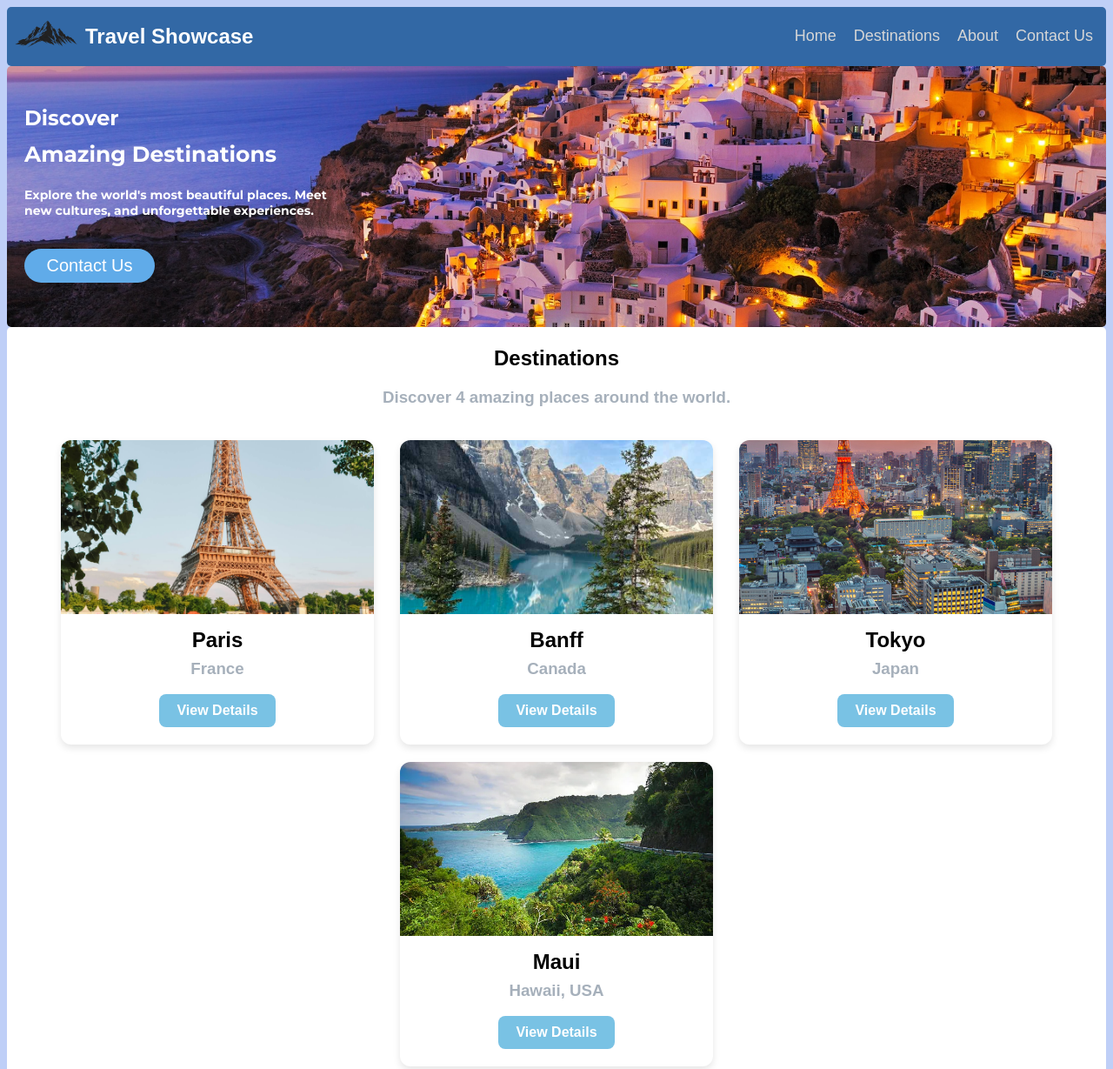
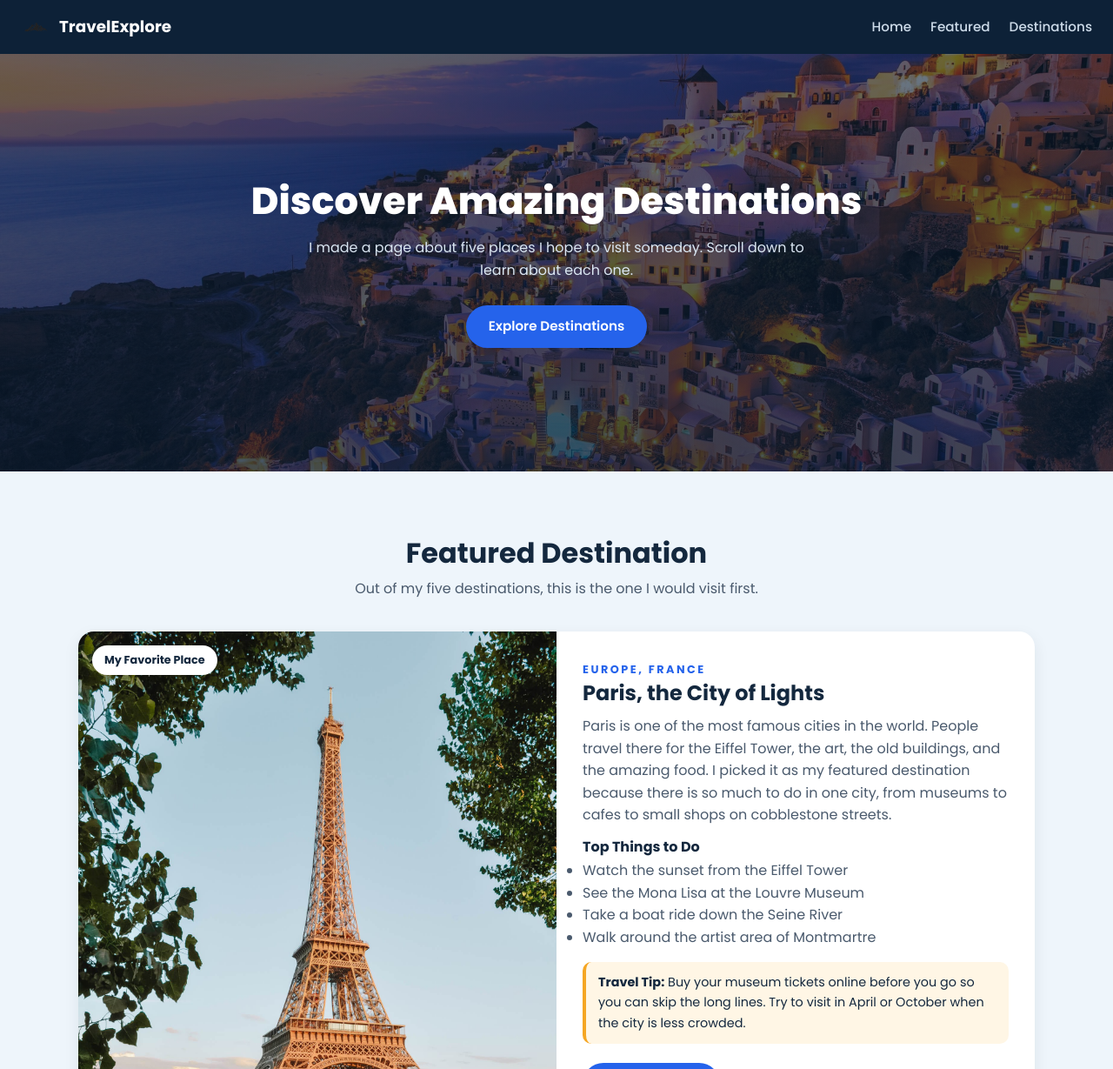
Before and after one commit to AedennW/OCVTS-Mini-Project-5, a plain HTML site: page index.html in a window 1280 px wide. Shown: the top 1229 px of the page at 87% size. Drawn offline with Linux system fonts and the light colour scheme; a web font is replaced by a local one.

Commit message:
This is my best website i ever donneeeeee

```diff
--- a/index.html
+++ b/index.html
@@ -1,88 +1,178 @@
-
 <!DOCTYPE html>
 <html lang="en">
 <head>
   <meta charset="UTF-8">
   <meta name="viewport" content="width=device-width, initial-scale=1.0">
-    <title>Travel Showcase</title>
-
-    <link rel="stylesheet" href="style.css">
-    <link rel="icon" type="image/x-icon" href="images/island.png">
-
+  <title>TravelExplore</title>
+  <link rel="icon" type="image/png" href="images/island.png">
   <link rel="preconnect" href="https://fonts.googleapis.com">
   <link rel="preconnect" href="https://fonts.gstatic.com" crossorigin>
-    <link href="https://fonts.googleapis.com/css2?family=Asap+Sharp:ital,wght@0,100..900;1,100..900&family=Montserrat:wght@400;500;600;700&display=swap" rel="stylesheet">
+  <link href="https://fonts.googleapis.com/css2?family=Poppins:wght@400;500;600;700;800&display=swap" rel="stylesheet">
+  <link rel="stylesheet" href="styles.css">
 </head>
+<body id="top">
 
-<body>
-    <header>
-        <img src="images/mountainlogo.png.webp" alt="Mountain logo" class="mountain-img">
-
-        <h2 class="maintext-header">Travel Showcase</h2>
-
-        <nav>
-            <a href="index.html" class="home-a">Home</a>
-            <a href="#destinations" class="destinations-a">Destinations</a>
-            <a href="#about" class="about-a">About</a>
-            <a href="contact.html" class="contact-a">Contact Us</a>
+  <header class="site-header">
+    <nav class="nav">
+      <a href="#top" class="brand">
+        <img src="images/mountainlogo.png.webp" alt="TravelExplore mountain logo" class="logo">
+        TravelExplore
+      </a>
+      <ul class="nav-links">
+        <li><a href="#top">Home</a></li>
+        <li><a href="#featured">Featured</a></li>
+        <li><a href="#destinations">Destinations</a></li>
+      </ul>
     </nav>
   </header>
 
-    <section class="herobanner-sec">
-        <h2>Discover</h2>
-        <h1>Amazing Destinations</h1>
-
-        <a href="contact.html" class="contact-button">Contact Us</a>
-
-        <h3>
-            Explore the world's most beautiful places. Meet
-            <br>
-            new cultures, and unforgettable experiences.
-        </h3>
+  <section class="hero" id="home">
+    <div class="hero-inner container">
+      <h1>Discover Amazing Destinations</h1>
+      <p class="hero-text">
+        I made a page about five places I hope to visit someday.
+        Scroll down to learn about each one.
+      </p>
+      <a href="#destinations" class="btn">Explore Destinations</a>
+    </div>
   </section>
 
-    <section class="destinations-sec" id="destinations">
+  <main>
 
-        <div class="destinations-text">
-            <h2>Destinations</h2>
-            <h3>Discover 4 amazing places around the world.</h3>
+    <section class="featured" id="featured">
+      <div class="container section-head">
+        <h2>Featured Destination</h2>
+        <p class="section-sub">Out of my five destinations, this is the one I would visit first.</p>
       </div>
-
-        <div class="Paris-card">
-            <img src="images/paris-france.jpg" alt="Paris, France" class="paris-img">
-            <div class="Paris-card-content">
-                <h1 class="main-text-paris">Paris</h1>
-                <h3 class="secondary-text-paris">France</h3>
-                <a href="paris.html" class="paris-a">View Details</a>
+      <div class="container">
+        <article class="featured-card">
+          <div class="featured-media">
+            <span class="badge">My Favorite Place</span>
+            <img src="images/paris-france.jpg" alt="The Eiffel Tower in Paris surrounded by trees">
           </div>
+          <div class="featured-body">
+            <p class="eyebrow">Europe, France</p>
+            <h3>Paris, the City of Lights</h3>
+            <p class="featured-desc">
+              Paris is one of the most famous cities in the world. People travel there for
+              the Eiffel Tower, the art, the old buildings, and the amazing food. I picked
+              it as my featured destination because there is so much to do in one city,
+              from museums to cafes to small shops on cobblestone streets.
+            </p>
+            <h4>Top Things to Do</h4>
+            <ul>
+              <li>Watch the sunset from the Eiffel Tower</li>
+              <li>See the Mona Lisa at the Louvre Museum</li>
+              <li>Take a boat ride down the Seine River</li>
+              <li>Walk around the artist area of Montmartre</li>
+            </ul>
+            <div class="tip">
+              <strong>Travel Tip:</strong> Buy your museum tickets online before you go so
+              you can skip the long lines. Try to visit in April or October when the city
+              is less crowded.
             </div>
-
-        <div class="Banff-card">
-            <img src="images/banff.jpg" alt="Banff, Canada" class="banff-img">
-                <div class="Banff-card-content">
-                    <h1 class="main-text-banff">Banff</h1>
-                    <h3 class="secondary-text-banff">Canada</h3>
-                    <a href="banff.html" class="banff-a">View Details</a>
+            <a href="#destinations" class="btn">Plan Your Trip</a>
           </div>
-        </div>
-
-        <div class="Tokyo-card">
-            <img src="images/tokyo-japan.jpg" alt="Tokyo, Japan" class="tokyo-img">
-                <div class="Tokyo-card-content">
-                    <h1 class="main-text-tokyo">Tokyo</h1>
-                    <h3 class="secondary-text-tokyo">Japan</h3>
-                    <a href="tokyo.html" class="tokyo-a">View Details</a>
-                </div>
-        </div>
-
-        <div class="Maui-card">
-            <img src="images/maui-hawaii.webp" alt="Maui, Hawaii, USA" class="maui-img">
-                <div class="Maui-card-content">
-                    <h1 class="main-text-maui">Maui</h1>
-                    <h3 class="secondary-text-maui">Hawaii, USA</h3>
-                    <a href="tokyo.html" class="maui-a">View Details</a>
-                </div>
+        </article>
       </div>
     </section>
+
+    <section class="destinations" id="destinations">
+      <div class="container section-head">
+        <h2>Top Destinations</h2>
+        <p class="section-sub">These are five places around the world that I would love to travel to someday.</p>
+      </div>
+      <div class="container cards">
+
+        <article class="card">
+          <img class="card-img" src="images/paris-france.jpg" alt="Eiffel Tower in Paris at sunset">
+          <div class="card-body">
+            <h3>Paris</h3>
+            <p class="card-place">France</p>
+            <p class="card-desc">Paris is full of famous buildings, long history, and really good food.</p>
+            <h4>Things to Do</h4>
+            <ul>
+              <li>Visit the Eiffel Tower</li>
+              <li>Explore the Louvre Museum</li>
+              <li>Walk along the Seine River</li>
+              <li>Eat French food at a cafe</li>
+            </ul>
+            <p class="fun-fact"><strong>Fun fact:</strong> The Eiffel Tower was only supposed to stand for 20 years. The city almost tore it down in 1909.</p>
+          </div>
+        </article>
+
+        <article class="card">
+          <img class="card-img" src="images/banff.jpg" alt="Turquoise mountain lake surrounded by pine forests in Banff">
+          <div class="card-body">
+            <h3>Banff</h3>
+            <p class="card-place">Canada</p>
+            <p class="card-desc">Banff is a mountain town with bright blue lakes and tons of outdoor activities to try.</p>
+            <h4>Things to Do</h4>
+            <ul>
+              <li>Hike to Lake Louise</li>
+              <li>Drive the Icefields Parkway</li>
+              <li>Go canoeing on Moraine Lake</li>
+              <li>Look for bears and elk</li>
+            </ul>
+            <p class="fun-fact"><strong>Fun fact:</strong> Banff was Canada's very first national park. It was created all the way back in 1885.</p>
+          </div>
+        </article>
+
+        <article class="card">
+          <img class="card-img" src="images/tokyo-japan.jpg" alt="Tokyo city skyline glowing at night">
+          <div class="card-body">
+            <h3>Tokyo</h3>
+            <p class="card-place">Japan</p>
+            <p class="card-desc">Tokyo is a huge city where old temples and traditions mix with neon lights and new technology.</p>
+            <h4>Things to Do</h4>
+            <ul>
+              <li>Visit the Sensoji Temple</li>
+              <li>Cross the famous Shibuya Crossing</li>
+              <li>Try real sushi and ramen</li>
+              <li>See the view from Tokyo Skytree</li>
+            </ul>
+            <p class="fun-fact"><strong>Fun fact:</strong> Tokyo has more Michelin star restaurants than any other city in the world.</p>
+          </div>
+        </article>
+
+        <article class="card">
+          <img class="card-img" src="images/maui-hawaii.webp" alt="Palm trees and blue water along a Maui beach">
+          <div class="card-body">
+            <h3>Maui</h3>
+            <p class="card-place">Hawaii, USA</p>
+            <p class="card-desc">Maui has clean beaches, green mountains, and a relaxed island feel.</p>
+            <h4>Things to Do</h4>
+            <ul>
+              <li>Relax on Kaanapali Beach</li>
+              <li>Watch the sunrise on Haleakala volcano</li>
+              <li>Go snorkeling or scuba diving</li>
+              <li>Drive the Road to Hana</li>
+            </ul>
+            <p class="fun-fact"><strong>Fun fact:</strong> Haleakala means "House of the Sun" in Hawaiian. The volcano is over 10,000 feet tall.</p>
+          </div>
+        </article>
+
+        <article class="card">
+          <img class="card-img" src="images/greece.jpg" alt="White buildings on the cliffs of Santorini, Greece at sunset">
+          <div class="card-body">
+            <h3>Santorini</h3>
+            <p class="card-place">Greece</p>
+            <p class="card-desc">Santorini has white buildings, blue roofs, and some of the best sunsets in the world.</p>
+            <h4>Things to Do</h4>
+            <ul>
+              <li>Watch the sunset in Oia</li>
+              <li>Hike the trail along the cliffs</li>
+              <li>Swim at Red Beach</li>
+              <li>Visit the ancient ruins of Akrotiri</li>
+            </ul>
+            <p class="fun-fact"><strong>Fun fact:</strong> Santorini is actually the leftover rim of a giant volcano. The harbor sits inside the old crater.</p>
+          </div>
+        </article>
+
+      </div>
+    </section>
+
+  </main>
+
 </body>
 </html>
--- a/style.css
+++ /dev/null
@@ -1,212 +0,0 @@
-
-body {
-    font-family: "Asap Sharp", sans-serif;
-    font-optical-sizing: auto;
-    font-style: normal;
-    font-variation-settings: "wdth" 100;
-    background-color: #bfcff7;
-    scroll-behavior: smooth;
-    margin: 8px;
-}
-
-header {
-    display: flex;
-    color: rgb(253, 254, 255);
-    background-color: #3268a5;
-    border-radius: 5px;
-}
-
-
-header nav {
-    display: flex;
-    align-items: center;
-    gap: 20px;
-    margin-left: auto;
-    padding: 0px 15px;
-}
-
-.mountain-img {
-    height: 60px;
-}
-
-header nav a {
-    color: rgb(214, 214, 214);
-    text-decoration: none;
-    font-size: 18px;
-}
-
-header nav a:hover {
-    color: white;
-}
-
-.herobanner-sec {
-    position: relative;
-    height: 300px;
-    border-radius: 5px;
-    background-image: url("images/greece.jpg");
-    background-size: cover;
-    background-position: center;
-    background-repeat: no-repeat;
-}
-
-.herobanner-sec h1,
-.herobanner-sec h2,
-.herobanner-sec h3 {
-    position: absolute;
-    left: 50px;
-    color: white;
-    font-family: "Montserrat", sans-serif;
-    font-optical-sizing: auto;
-}
-
-.herobanner-sec h2 {
-    top: 25px;
-}
-
-.herobanner-sec h1 {
-    top: 65px;
-}
-
-.herobanner-sec h3 {
-    top: 125px;
-}
-
-.contact-button {
-    position: absolute;
-    top: 210px;
-    left: 50px;
-    width: 150px;
-    padding: 8px 0;
-    border-radius: 50px;
-    background-color: #60abe9;
-    color: white;
-    text-align: center;
-    text-decoration: none;
-    font-size: 20px;
-    transition: background-color 0.3s ease;
-}
-
-.contact-button:hover {
-    background-color: #3268a5;
-}
-
-.destinations-sec {
-    display: flex;
-    flex-wrap: wrap;
-    justify-content: center;
-    align-items: flex-start;
-    column-gap: 30px;
-    row-gap: 20px;
-    padding: 2px 15px 25px;
-    background-color: white;
-    border-radius: 5px;
-    height: auto;
-    min-height: 390px;
-}
-
-.destinations-text {
-    width: 100%;
-    text-align: center;
-}
-
-.destinations-text h3 {
-    color: #A6B0BB;
-}
-
-.Paris-card,
-.Banff-card,
-.Tokyo-card,
-.Maui-card {
-    box-sizing: border-box;
-    width: 360px;
-    max-width: 100%;
-    flex-shrink: 0;
-    margin: 0;
-    background-color: #ffffff;
-    border-radius: 12px;
-    overflow: hidden;
-    box-shadow: 0 4px 8px rgba(0, 0, 0, 0.1);
-    font-family: sans-serif;
-}
-
-.paris-img,
-.banff-img,
-.tokyo-img,
-.maui-img {
-    display: block;
-    width: 100%;
-    height: 200px;
-    object-fit: cover;
-}
-
-.Paris-card-content,
-.Banff-card-content,
-.Tokyo-card-content,
-.Maui-card-content {
-    padding: 1px 15px 20px;
-    line-height: normal;
-    text-align: center;
-}
-
-.main-text-paris,
-.main-text-banff,
-.main-text-tokyo,
-.main-text-maui {
-    margin: 15px 0 8px;
-}
-
-.secondary-text-paris,
-.secondary-text-banff,
-.secondary-text-tokyo,
-.secondary-text-maui {
-    margin: 8px 0 18px;
-    color: #A6B0BB;
-}
-
-.paris-a,
-.banff-a,
-.tokyo-a,
-.maui-a {
-    display: inline-flex;
-    align-items: center;
-    justify-content: center;
-    gap: 8px;
-    padding: 10px 20px;
-    border: none;
-    border-radius: 8px;
-    background-color: #79c2e4;
-    color: white;
-    font-family: sans-serif;
-    font-size: 16px;
-    font-weight: 600;
-    text-decoration: none;
-    cursor: pointer;
-    transition: transform 0.3s ease;
-}
-
-.paris-a:hover,
-.banff-a:hover,
-.tokyo-a:hover,
-.maui-a:hover {
-    transform: scale(1.05);
-}
-
-    .herobanner-sec h1,
-    .herobanner-sec h2,
-    .herobanner-sec h3,
-    .contact-button {
-        left: 20px;
-    }
-
-    .herobanner-sec h1 {
-        font-size: 25px;
-    }
-
-    .herobanner-sec h3 {
-        font-size: 14px;
-    }
-
-    .Paris-card,
-    .Banff-card {
-        width: 360px;
-    }
--- /dev/null
+++ b/styles.css
@@ -0,0 +1,283 @@
+* {
+  margin: 0;
+  padding: 0;
+  box-sizing: border-box;
+}
+
+html {
+  scroll-behavior: smooth;
+}
+
+body {
+  font-family: 'Poppins', 'Segoe UI', Arial, sans-serif;
+  color: #4a5a6d;
+  background-color: #ffffff;
+  line-height: 1.6;
+}
+
+img {
+  display: block;
+  max-width: 100%;
+}
+
+.container {
+  width: 90%;
+  max-width: 1100px;
+  margin: 0 auto;
+}
+
+.eyebrow {
+  font-size: 0.8rem;
+  font-weight: 700;
+  letter-spacing: 2.5px;
+  text-transform: uppercase;
+  color: #2563eb;
+}
+
+h1, h2, h3, h4 {
+  color: #14283e;
+  line-height: 1.25;
+}
+
+h2 {
+  font-size: 2rem;
+  margin: 4px 0 8px;
+}
+
+h3 {
+  font-size: 1.4rem;
+  margin-bottom: 4px;
+}
+
+h4 {
+  font-size: 1rem;
+  margin: 14px 0 4px;
+}
+
+.section-head {
+  text-align: center;
+  margin-bottom: 36px;
+}
+
+.section-sub {
+  max-width: 560px;
+  margin: 0 auto;
+}
+
+.site-header {
+  position: sticky;
+  top: 0;
+  background-color: #0d2137;
+  padding: 14px 0;
+  z-index: 100;
+}
+
+.nav {
+  display: flex;
+  align-items: center;
+  justify-content: space-between;
+  flex-wrap: wrap;
+  gap: 10px;
+  padding: 0 24px;
+}
+
+.brand {
+  display: flex;
+  align-items: center;
+  gap: 10px;
+  color: #ffffff;
+  font-size: 1.15rem;
+  font-weight: 700;
+  text-decoration: none;
+}
+
+.logo {
+  width: 34px;
+  height: 34px;
+  object-fit: contain;
+}
+
+.nav-links {
+  display: flex;
+  flex-wrap: wrap;
+  gap: 22px;
+  list-style: none;
+}
+
+.nav-links a {
+  color: #cddbe9;
+  text-decoration: none;
+  font-size: 0.95rem;
+  font-weight: 500;
+  transition: color 0.25s ease;
+}
+
+.nav-links a:hover {
+  color: #ffffff;
+}
+
+.btn {
+  display: inline-block;
+  background-color: #2563eb;
+  color: #ffffff;
+  padding: 12px 26px;
+  border-radius: 999px;
+  text-decoration: none;
+  font-weight: 600;
+  font-size: 0.95rem;
+  transition: background-color 0.25s ease;
+}
+
+.btn:hover {
+  background-color: #1d4ed8;
+}
+
+.hero {
+  min-height: 480px;
+  display: flex;
+  align-items: center;
+  text-align: center;
+  background-image: linear-gradient(rgba(9, 27, 48, 0.6), rgba(9, 27, 48, 0.75)),
+    url('images/greece.jpg');
+  background-size: cover;
+  background-position: center;
+}
+
+.hero-inner {
+  padding: 80px 0;
+}
+
+.hero h1 {
+  color: #ffffff;
+  font-size: 2.7rem;
+  font-weight: 800;
+  margin-bottom: 14px;
+}
+
+.hero-text {
+  color: #dbe7f3;
+  max-width: 600px;
+  margin: 0 auto 28px;
+}
+
+.featured {
+  padding: 70px 0;
+  background-color: #eef5fb;
+}
+
+.featured-card {
+  display: grid;
+  grid-template-columns: repeat(auto-fit, minmax(340px, 1fr));
+  background-color: #ffffff;
+  border-radius: 18px;
+  overflow: hidden;
+  box-shadow: 0 6px 18px rgba(13, 33, 55, 0.08);
+}
+
+.featured-media {
+  position: relative;
+}
+
+.featured-media img {
+  width: 100%;
+  height: 100%;
+  object-fit: cover;
+}
+
+.badge {
+  position: absolute;
+  top: 16px;
+  left: 16px;
+  background-color: #ffffff;
+  color: #14283e;
+  font-size: 0.8rem;
+  font-weight: 700;
+  padding: 7px 14px;
+  border-radius: 999px;
+}
+
+.featured-body {
+  padding: 34px 30px;
+}
+
+.featured-body h3 {
+  font-size: 1.5rem;
+  margin: 2px 0 10px;
+}
+
+.featured-desc {
+  margin: 6px 0 4px;
+}
+
+.tip {
+  background-color: #fff6e5;
+  border-left: 4px solid #f5a623;
+  border-radius: 10px;
+  padding: 12px 14px;
+  margin: 16px 0 22px;
+  font-size: 0.9rem;
+  color: #14283e;
+}
+
+.destinations {
+  padding: 70px 0;
+}
+
+.cards {
+  display: grid;
+  grid-template-columns: repeat(auto-fit, minmax(280px, 1fr));
+  gap: 24px;
+}
+
+.card {
+  background-color: #ffffff;
+  border: 1px solid #e3ecf5;
+  border-radius: 18px;
+  overflow: hidden;
+  box-shadow: 0 6px 18px rgba(13, 33, 55, 0.08);
+  transition: transform 0.3s ease, box-shadow 0.3s ease;
+}
+
+.card:hover {
+  transform: translateY(-6px);
+  box-shadow: 0 14px 28px rgba(13, 33, 55, 0.16);
+}
+
+.card-img {
+  width: 100%;
+  height: 190px;
+  object-fit: cover;
+}
+
+.card-body {
+  padding: 18px;
+}
+
+.card-place {
+  color: #4a5a6d;
+  font-size: 0.85rem;
+}
+
+.card-desc {
+  font-size: 0.95rem;
+  margin: 8px 0 4px;
+}
+
+.card-body ul {
+  padding-left: 20px;
+  margin-bottom: 10px;
+}
+
+.card-body li {
+  padding: 2px 0;
+  font-size: 0.95rem;
+}
+
+.fun-fact {
+  padding: 10px 12px;
+  background-color: #eef5fb;
+  border-radius: 10px;
+  font-size: 0.85rem;
+  color: #14283e;
+  margin-top: 14px;
+}
```
Also changed, not shown: banff.html (deleted), contact.html (deleted), maui.html (deleted), paris.html (deleted), tokyo.html (deleted). Lines whose indentation alone changed are shown as unchanged.
